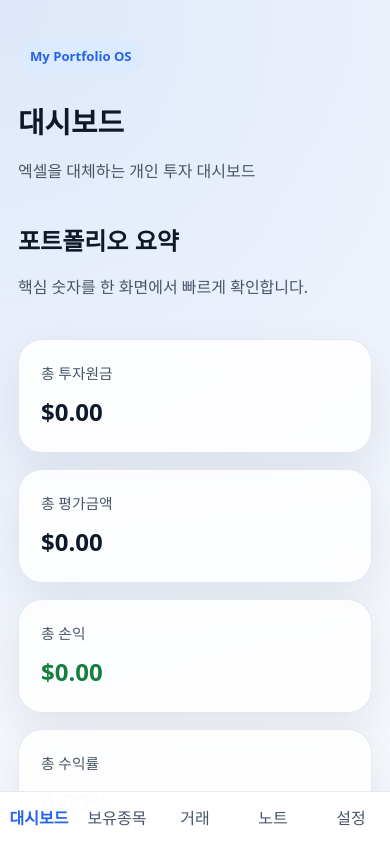
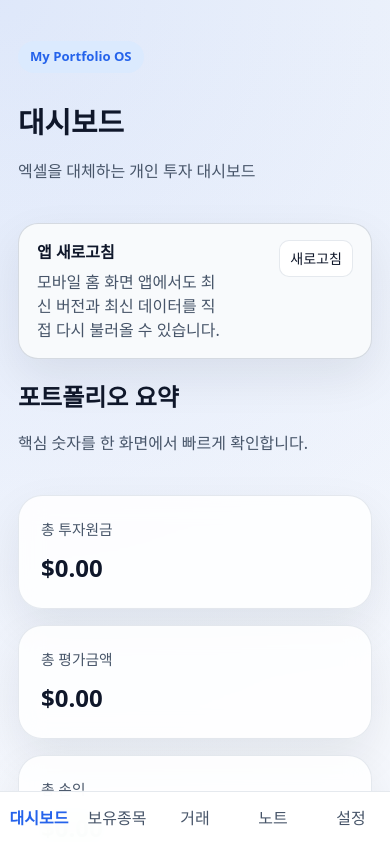
Before and after one commit to dnfl1999/my-portfolio-os, a React (Vite) app: page / in a window 390 px wide. Shown: the top 842 px of the page. Built offline with nearby package versions, Linux system fonts and the light colour scheme.

Commit message:
add always-visible refresh button

```diff
--- a/src/App.tsx
+++ b/src/App.tsx
@@ -21,6 +21,8 @@ const pageTitles: Record<PageKey, string> = {
 function App() {
   const [activePage, setActivePage] = useState<PageKey>("dashboard");
   const [applyUpdate, setApplyUpdate] = useState<(() => void) | null>(null);
+  const [refreshApp, setRefreshApp] = useState<(() => Promise<void>) | null>(null);
+  const [isRefreshing, setIsRefreshing] = useState(false);
   const store = usePortfolioStore();
 
   useEffect(() => {
@@ -32,12 +34,35 @@ function App() {
       setApplyUpdate(() => event.detail.applyUpdate);
     };
 
+    const handleRefreshReady = (
+      event: CustomEvent<{
+        refreshApp: () => Promise<void>;
+      }>,
+    ) => {
+      setRefreshApp(() => event.detail.refreshApp);
+    };
+
     window.addEventListener("pwa-update-ready", handleUpdateReady as EventListener);
+    window.addEventListener("pwa-refresh-ready", handleRefreshReady as EventListener);
 
     return () => {
       window.removeEventListener("pwa-update-ready", handleUpdateReady as EventListener);
+      window.removeEventListener("pwa-refresh-ready", handleRefreshReady as EventListener);
     };
   }, []);
+
+  const handleRefreshClick = async () => {
+    if (!refreshApp || isRefreshing) {
+      return;
+    }
+
+    setIsRefreshing(true);
+    try {
+      await refreshApp();
+    } finally {
+      setIsRefreshing(false);
+    }
+  };
 
   const renderPage = () => {
     switch (activePage) {
@@ -63,21 +88,28 @@ function App() {
       title={pageTitles[activePage]}
       subtitle="엑셀을 대체하는 개인 투자 대시보드"
     >
-      {applyUpdate && (
-        <div className="status-banner update-banner">
-          <div>
-            <strong>새 버전이 준비되었습니다</strong>
-            <p>홈 화면 앱에서도 바로 최신 버전으로 갱신할 수 있습니다.</p>
-          </div>
+      <div className="status-banner refresh-banner">
+        <div>
+          <strong>앱 새로고침</strong>
+          <p>모바일 홈 화면 앱에서도 최신 버전과 최신 데이터를 직접 다시 불러올 수 있습니다.</p>
+        </div>
+        <div className="banner-actions">
+          {applyUpdate && (
+            <button className="button primary small" onClick={() => applyUpdate()} type="button">
+              지금 업데이트
+            </button>
+          )}
           <button
-            className="button primary small"
-            onClick={() => applyUpdate()}
+            className="button ghost small"
+            onClick={() => {
+              void handleRefreshClick();
+            }}
             type="button"
           >
-            지금 업데이트
+            {isRefreshing ? "확인 중..." : "새로고침"}
           </button>
         </div>
-      )}
+      </div>
 
       {store.saveError && (
         <div className="status-banner error-banner" role="alert">
--- a/src/main.tsx
+++ b/src/main.tsx
@@ -5,6 +5,7 @@ import App from "./App";
 import "./styles/index.css";
 
 let updatePending = false;
+let activeRegistration: ServiceWorkerRegistration | undefined;
 
 const updateSW = registerSW({
   immediate: true,
@@ -22,6 +23,27 @@ const updateSW = registerSW({
     );
   },
   onRegisteredSW(_swUrl, registration) {
+    activeRegistration = registration;
+
+    window.dispatchEvent(
+      new CustomEvent("pwa-refresh-ready", {
+        detail: {
+          refreshApp: async () => {
+            if (activeRegistration) {
+              await activeRegistration.update();
+            }
+
+            if (updatePending) {
+              await updateSW(true);
+              return;
+            }
+
+            window.location.reload();
+          },
+        },
+      }),
+    );
+
     if (!registration) {
       return;
     }
--- a/src/styles/index.css
+++ b/src/styles/index.css
@@ -454,6 +454,17 @@ th {
   background: #ecfeff;
 }
 
+.refresh-banner {
+  border-color: rgba(100, 116, 139, 0.24);
+  background: #f8fafc;
+}
+
+.banner-actions {
+  display: flex;
+  align-items: center;
+  gap: 10px;
+}
+
 .loading-card {
   display: grid;
   place-items: center;
@@ -549,4 +560,10 @@ th {
     left: 0;
     display: block;
   }
+
+  .banner-actions {
+    width: 100%;
+    justify-content: flex-end;
+    flex-wrap: wrap;
+  }
 }
--- a/src/types/pwa.d.ts
+++ b/src/types/pwa.d.ts
@@ -2,4 +2,7 @@ interface WindowEventMap {
   "pwa-update-ready": CustomEvent<{
     applyUpdate: () => void;
   }>;
+  "pwa-refresh-ready": CustomEvent<{
+    refreshApp: () => void;
+  }>;
 }
```
